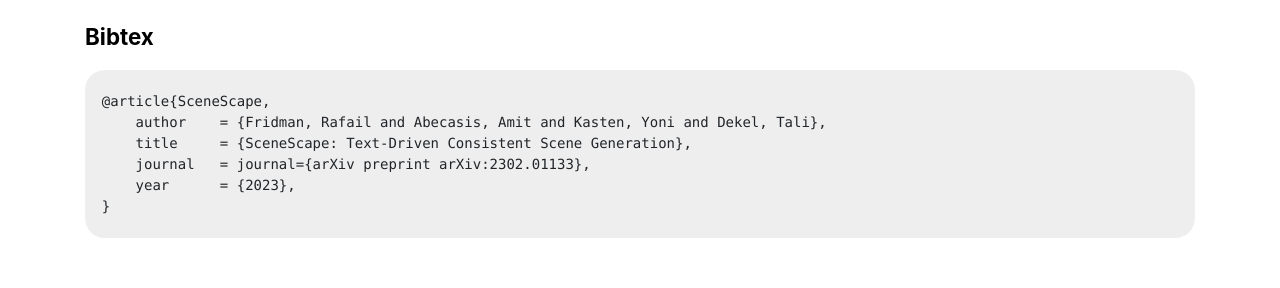
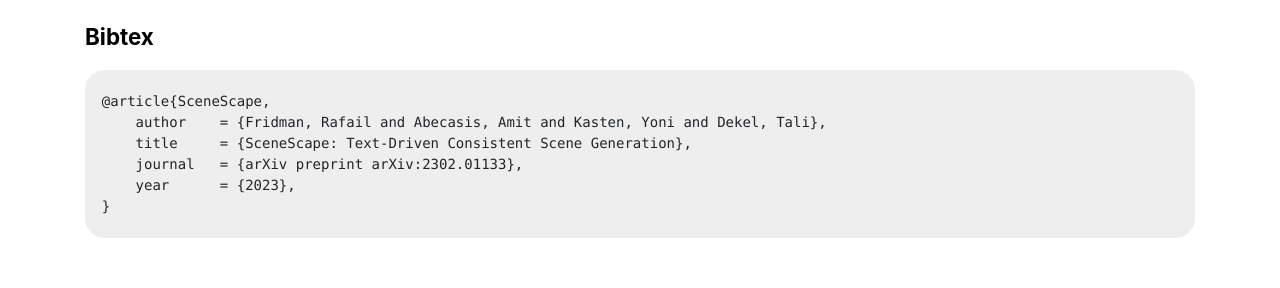
Before and after one commit to scenescape/scenescape.github.io, a plain HTML site: page index.html in a window 1280 px wide. Shown: the part 4704-4992 px from the top of the page. Drawn offline with nearby package versions, Linux system fonts and the light colour scheme; some packages are replaced by stand-ins of ours; a web font is replaced by a local one.

Commit message:
fix citation

```diff
--- a/index.html
+++ b/index.html
@@ -440,7 +440,7 @@
   @article{SceneScape,
       author    = {Fridman, Rafail and Abecasis, Amit and Kasten, Yoni and Dekel, Tali},
       title     = {SceneScape: Text-Driven Consistent Scene Generation},
-      journal   = journal={arXiv preprint arXiv:2302.01133},
+      journal   = {arXiv preprint arXiv:2302.01133},
       year      = {2023},
   }
 			  </pre>
```
